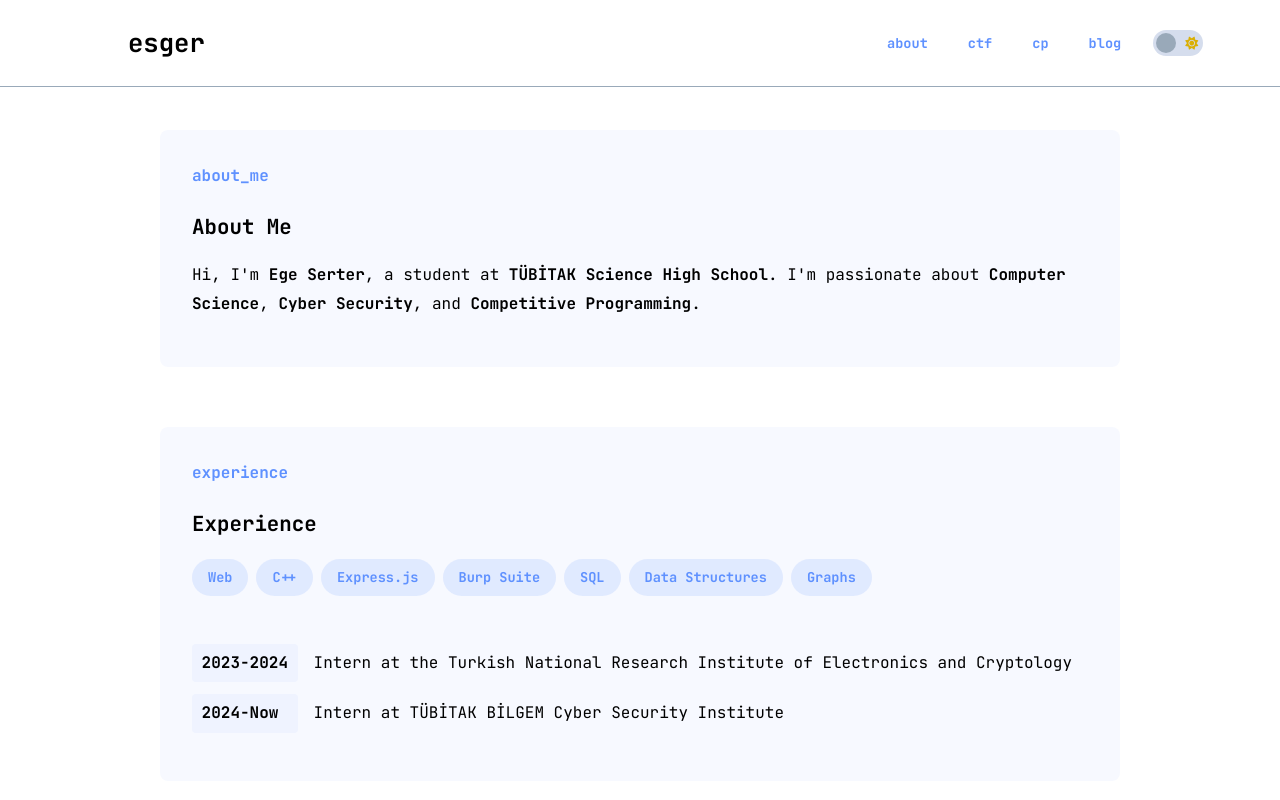
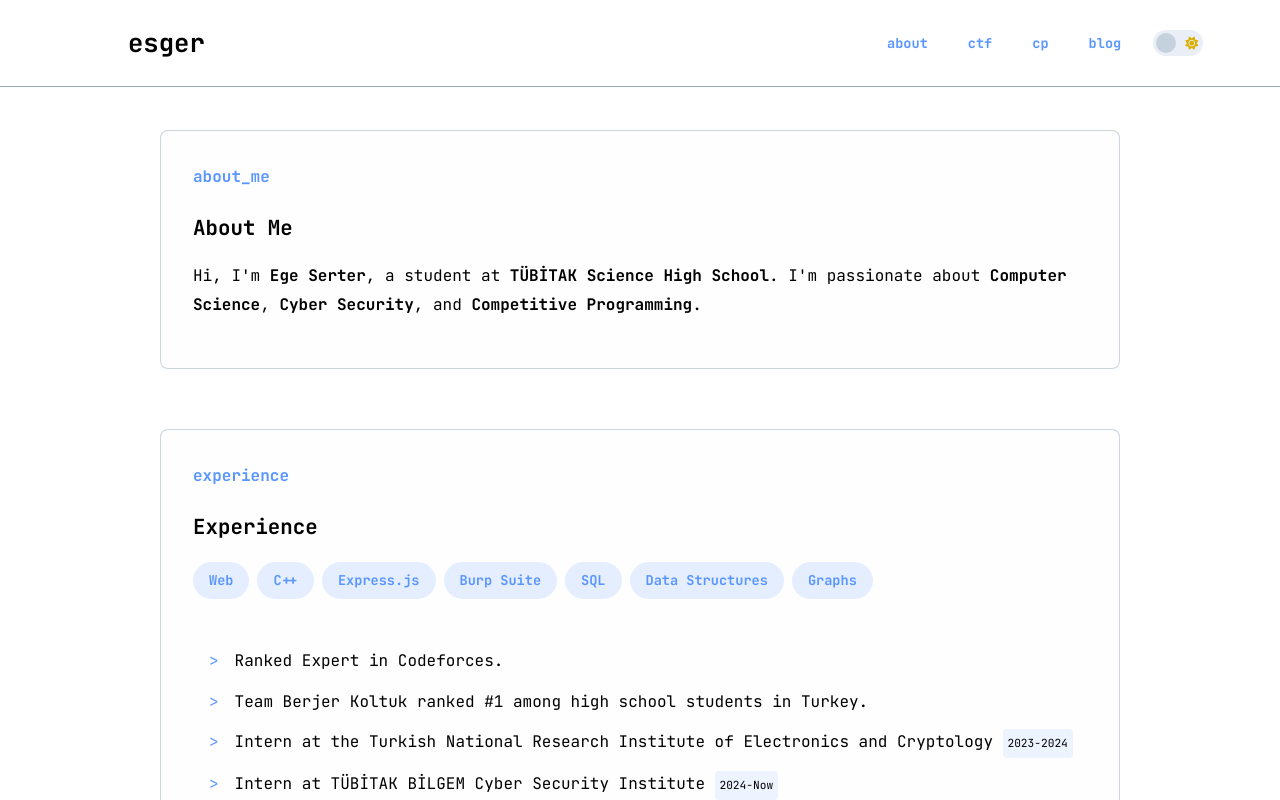
Before and after one commit to BlueSky555/BlueSky555.github.io, a plain HTML site: page index.html in a window 1280 px wide. Both pictures are taken after a click on the label 1178 px from the left and 43 px from the top of the page. Shown: the top 800 px of the page. Drawn offline with Linux system fonts and the light colour scheme.

Commit message:
Add files via upload

```diff
--- a/index.html
+++ b/index.html
@@ -12,8 +12,7 @@
     <link
         href="https://fonts.googleapis.com/css2?family=JetBrains+Mono:ital,wght@0,100..800;1,100..800&family=Ubuntu+Mono:ital,wght@0,400;0,700;1,400;1,700&display=swap"
         rel="stylesheet">
-    <link rel="stylesheet" href="https://cdnjs.cloudflare.com/ajax/libs/font-awesome/6.5.0/css/all.min.css"
-        integrity="sha512-..." crossorigin="anonymous" referrerpolicy="no-referrer" />
+    <link rel="stylesheet" href="https://cdnjs.cloudflare.com/ajax/libs/font-awesome/6.5.0/css/all.min.css" crossorigin="anonymous"/>
 
     <title>esger_portfolio</title>
     <style>
@@ -159,10 +158,12 @@
             border-radius: 0.5rem;
             background-color: #abd0fd05;
             transition: box-shadow 1s ease, transform 0.3s ease;
+            border: transparent 1px solid;
         }
 
         body.light section {
-            background-color: rgba(var(--accent_rgb), 0.05);
+            /*background-color: hsla(from var(--accent) h 70% l / 0.03);*/
+            border: hsla(from var(--gray) h s l / 0.5) 1px solid;
         }
 
         section:hover {
@@ -249,8 +250,14 @@
         }
 
         .skill-blob:hover {
-            background-color: rgba(var(--accent_rgb), 0.3);
+            background-color: rgba(var(--accent_rgb), 0.2);
             transform: scale(1.03);
+        }
+
+        .skill-list li::before {
+            content: ">";
+            color: var(--accent);
+            padding: 0 1rem 0 1rem;
         }
 
         .intern-list li {
@@ -261,13 +268,13 @@
         }
 
         .time-blob {
-            background-color: rgba(var(--accent_rgb), 0.05);
+            background-color: rgba(var(--accent_rgb), 0.1);
             display: inline-block;
-            padding: 0.3rem 0.6rem;
+            padding: 0.3rem 0.3rem;
             text-wrap: nowrap;
             text-align: center;
             border-radius: 4px;
-            font-weight: bold;
+            font-size: 0.7rem;
         }
 
         .checkbox {
@@ -292,7 +299,7 @@
         }
 
         .light .checkbox-label {
-            background-color: #d5dded;
+            background-color: #e9eef7;
         }
 
         .fa-moon {
@@ -313,8 +320,12 @@
             border-radius: 50%;
         }
 
+        .light .checkbox-label .ball {
+            background-color: #c5d1dc;
+        }
+
         .theme-transition .checkbox-label .ball {
-            transition: transform 0.2s linear;
+            transition: transform 0.2s ease-out;
         }
 
         .checkbox:checked+.checkbox-label .ball {
@@ -359,7 +370,7 @@
     </style>
     <script>
         let startColors = [65, 175, 255];
-        let endColors = [125, 115, 255];
+        let endColors = [115, 125, 255];
         function lerp(s, e, r) {
             return s + (e - s) * r;
         }
@@ -448,14 +459,13 @@
                 <div class="skill-blob">Data Structures</div>
                 <div class="skill-blob">Graphs</div>
             </div>
+            <ul class="skill-list">
+                <li>Ranked Expert in Codeforces.</li>
+                <li>Team Berjer Koltuk ranked #1 among high school students in Turkey.</li>
+                <li>Intern at the Turkish National Research Institute of Electronics and Cryptology <div class="time-blob">2023-2024</div></li>
+                <li>Intern at TÜBİTAK BİLGEM Cyber Security Institute <div class="time-blob">2024-Now</div></li>
+            </ul>
             <ul class="intern-list">
-                <li>
-                    <div class="time-blob">2023-2024</div> Intern at the Turkish National Research Institute of Electronics
-                    and Cryptology
-                </li>
-                <li>
-                    <div class="time-blob">2024-Now&nbsp;</div> Intern at TÜBİTAK BİLGEM Cyber Security Institute
-                </li>
             </ul>
         </section>
 
```
